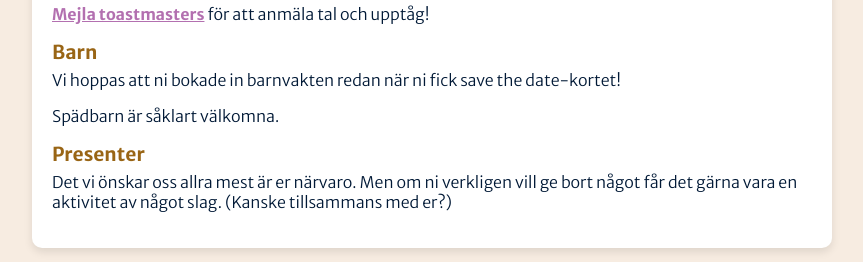
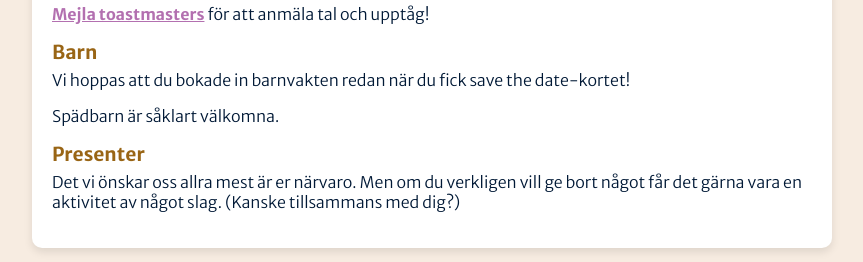
Before and after one commit to Thrinduil/brollop_clean, a website: page index.html in a window 1280 px wide. Shown: the part 2117-2379 px from the top of the page, without its empty margins (208-1071 px from the left). Drawn offline with Linux system fonts and the light colour scheme.

Commit message:
Använd du istället för ni

```diff
--- a/index.html
+++ b/index.html
@@ -145,7 +145,7 @@
             </p>
             <h2>Barn</h2>
             <p>
-                Vi hoppas att ni bokade in barnvakten redan när ni fick save the date-kortet!
+                Vi hoppas att du bokade in barnvakten redan när du fick save the date-kortet!
             </p>
             <p>
                 Spädbarn är såklart välkomna.
@@ -153,8 +153,8 @@
             <h2>Presenter</h2>
             <p>
                 Det vi önskar oss allra mest är er närvaro.
-                Men om ni verkligen vill ge bort något får det gärna vara en aktivitet av något slag.
-                (Kanske tillsammans med er?)
+                Men om du verkligen vill ge bort något får det gärna vara en aktivitet av något slag.
+                (Kanske tillsammans med dig?)
             </p>
         </div>
     </div>
```
